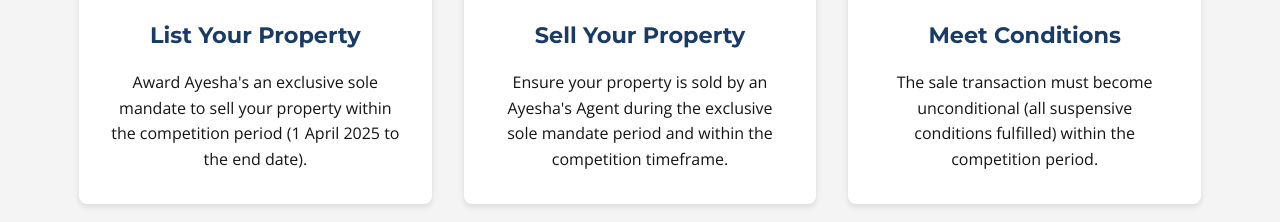
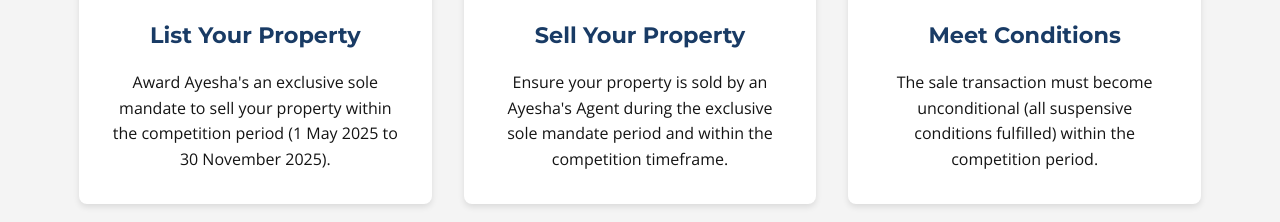
Before and after one commit to Talhah-Thokan/AyeshasRealEstate, a plain HTML site: page index.html in a window 1280 px wide. Shown: the part 808-1030 px from the top of the page. Drawn offline with nearby package versions, Linux system fonts and the light colour scheme.

Commit message:
Date Changes

```diff
--- a/index.html
+++ b/index.html
@@ -30,7 +30,7 @@
                 <div class="detail-card">
                     <div class="detail-icon"><i class="fas fa-home"></i></div>
                     <h3>List Your Property</h3>
-                    <p>Award Ayesha's an exclusive sole mandate to sell your property within the competition period (1 April 2025 to the end date).</p>
+                    <p>Award Ayesha's an exclusive sole mandate to sell your property within the competition period (1 May 2025 to 30 November 2025).</p>
                 </div>
                 <div class="detail-card">
                     <div class="detail-icon"><i class="fas fa-handshake"></i></div>
```
